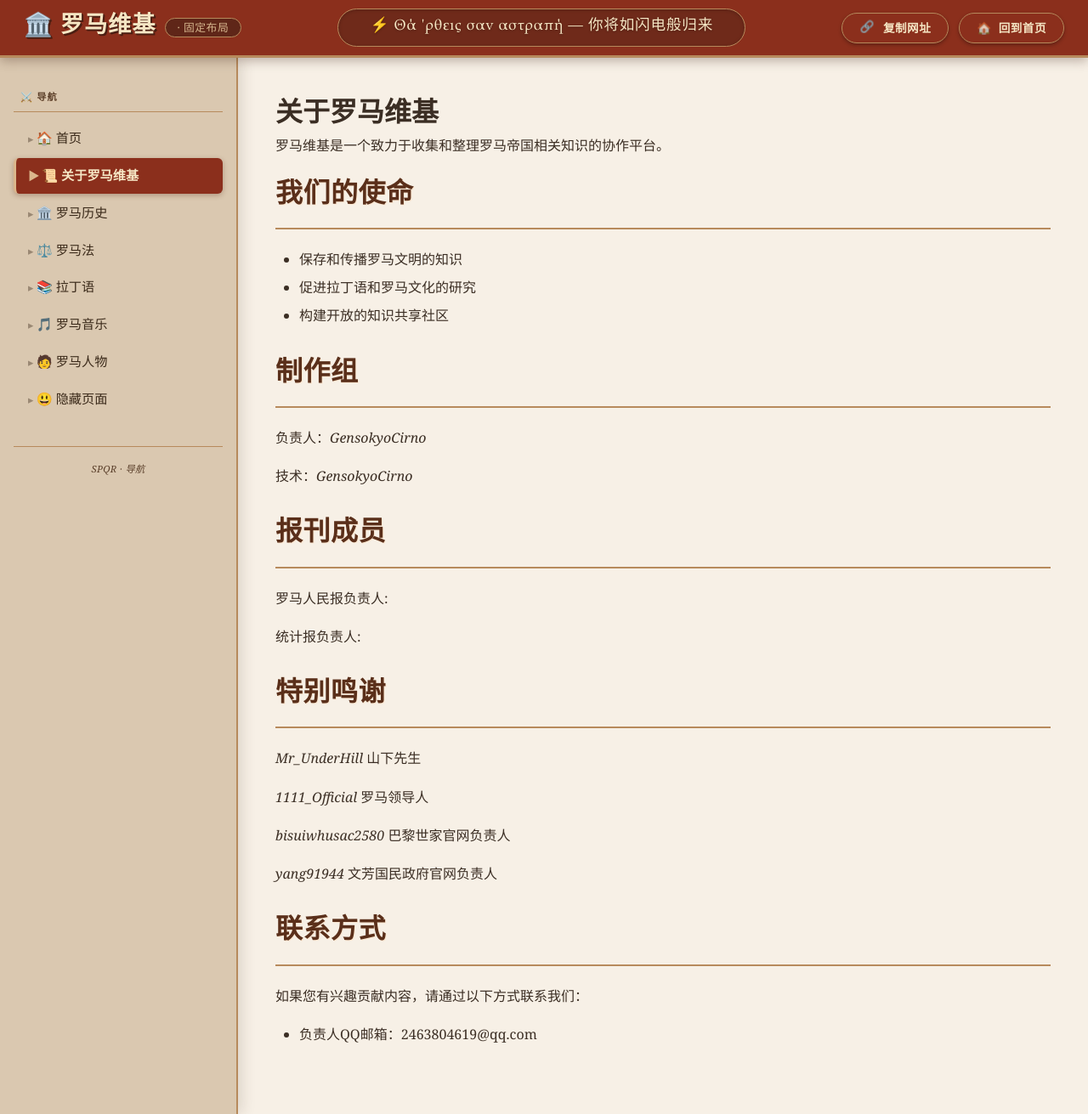
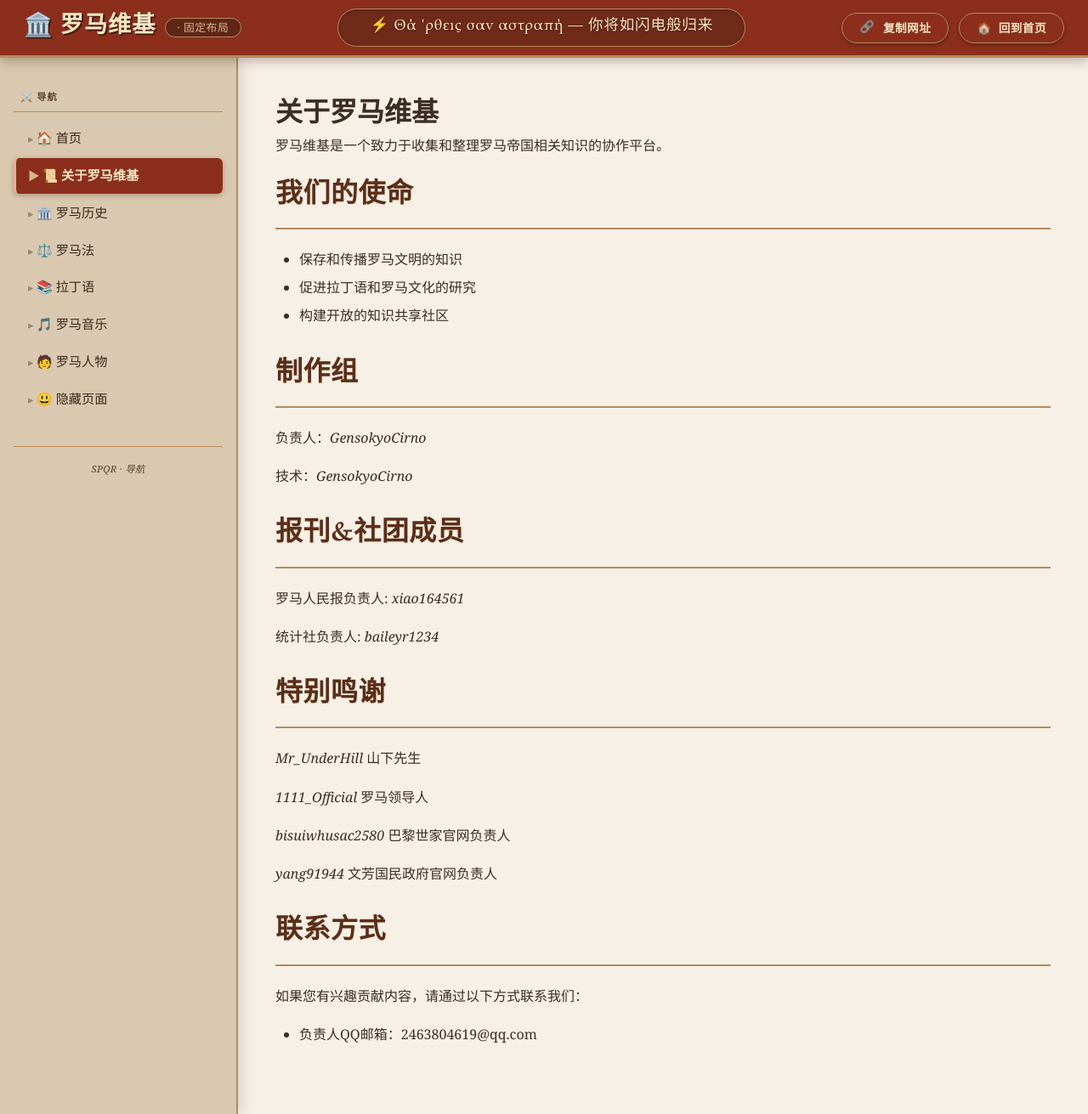
Before and after one commit to GensokyoCirno/gensokyocirno.github.io, a Jekyll site: the page built from pages/about.md, in a window 1280 px wide. Shown: the whole page at 85% size. Built offline with Jekyll 4.4.1, drawn with Linux system fonts in a browser that asks for light colours.

Commit message:
标题栏4

```diff
--- a/pages/about.md
+++ b/pages/about.md
@@ -20,11 +20,11 @@ permalink: /about/
 
 技术：*GensokyoCirno*
 
-## 报刊成员
+## 报刊&社团成员
 
-罗马人民报负责人:
+罗马人民报负责人: *xiao164561*
 
-统计报负责人:
+统计社负责人: *baileyr1234*
 
 ## 特别鸣谢
 
--- a/pages/people/index.html
+++ b/pages/people/index.html
@@ -1,6 +1,6 @@
 ---
 layout: people-layout
-title: 罗马人物
+title: 人物总览
 permalink: /people/home/
 ---
 
```
Also changed, not shown: README.md.
